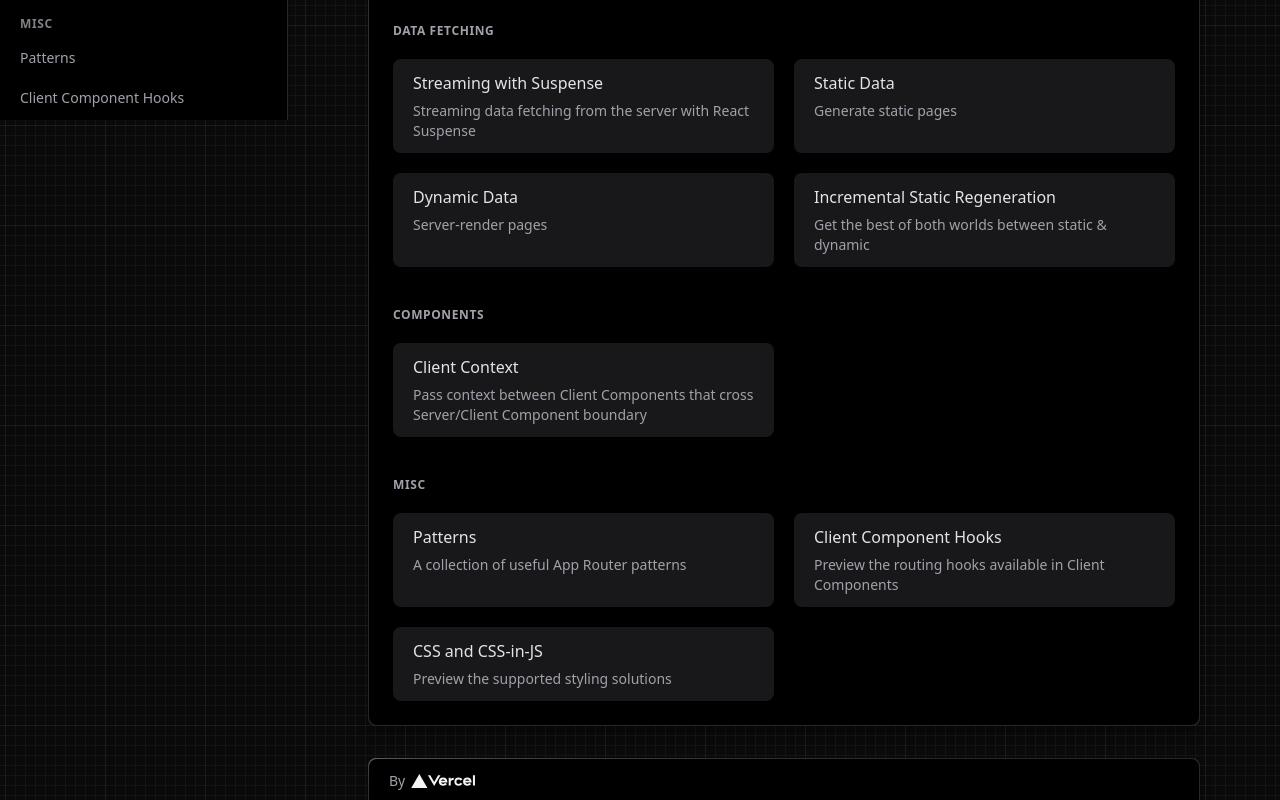
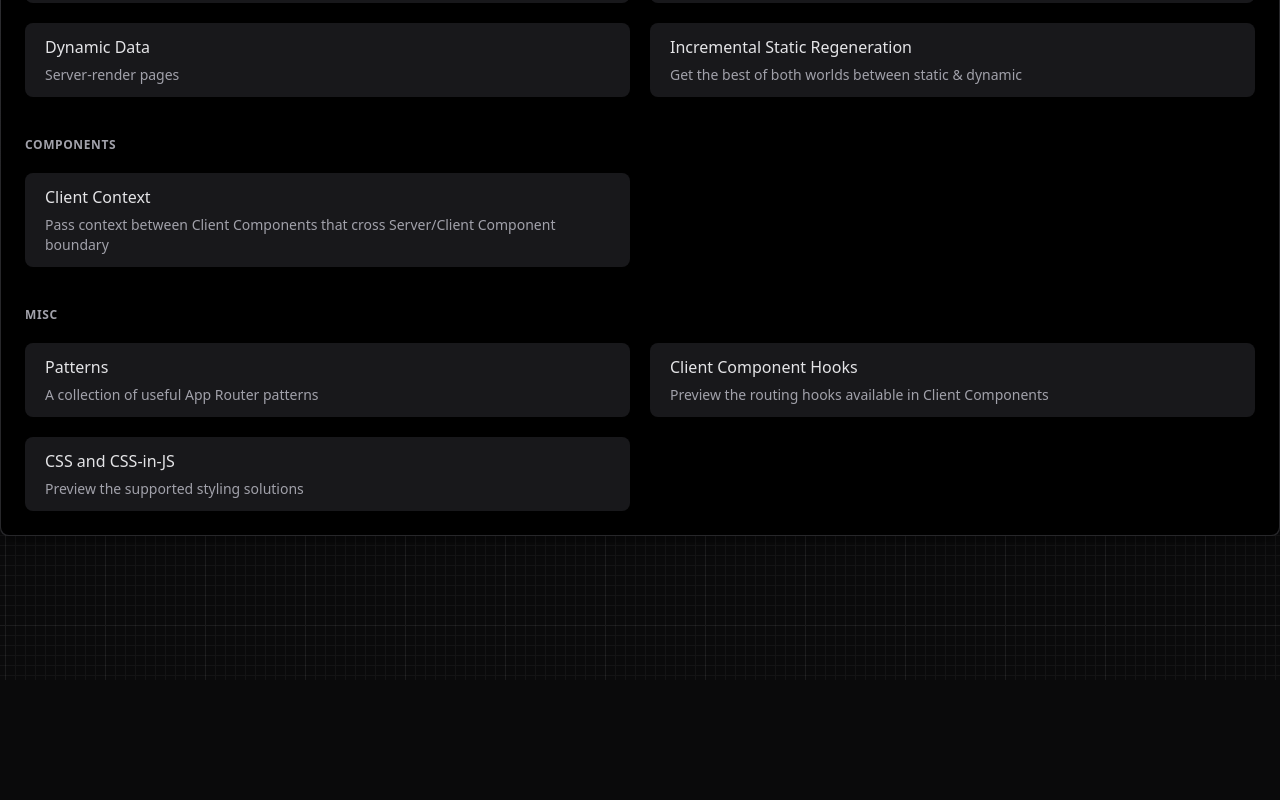
Before and after one commit to jjhliu2001/app-directory, a Next.js app: page / in a window 1280 px wide. Shown: the part 680-1480 px from the top of the page. After the commit the page ends 1360 px from the top, so only its background shows below. Built offline with nearby package versions, Linux system fonts and the light colour scheme.

Commit message:
chore: todo jen meta

```diff
--- a/app/layout.tsx
+++ b/app/layout.tsx
@@ -4,6 +4,7 @@ import Byline from '#/ui/byline';
 import { GlobalNav } from '#/ui/global-nav';
 import { Metadata } from 'next';
 
+// TODO - Jen
 export const metadata: Metadata = {
   title: {
     default: 'Next.js App Router',
@@ -31,7 +32,7 @@ export default function RootLayout({
   return (
     <html lang="en" className="[color-scheme:dark]">
       <body className="overflow-y-scroll bg-gray-1100 bg-[url('/grid.svg')] pb-36">
-        <GlobalNav />
+        {/* <GlobalNav />
 
         <div className="lg:pl-72">
           <div className="mx-auto max-w-4xl space-y-8 px-2 pt-20 lg:px-8 lg:py-8">
@@ -39,14 +40,14 @@ export default function RootLayout({
               <div className="rounded-lg bg-black">
                 <AddressBar />
               </div>
-            </div>
+            </div> */}
 
-            <div className="rounded-lg bg-vc-border-gradient p-px shadow-lg shadow-black/20">
-              <div className="rounded-lg bg-black p-3.5 lg:p-6">{children}</div>
-            </div>
-            <Byline />
-          </div>
+        <div className="rounded-lg bg-vc-border-gradient p-px shadow-lg shadow-black/20">
+          <div className="rounded-lg bg-black p-3.5 lg:p-6">{children}</div>
         </div>
+        {/* <Byline /> */}
+        {/* </div>
+        </div>  */}
       </body>
     </html>
   );
```
